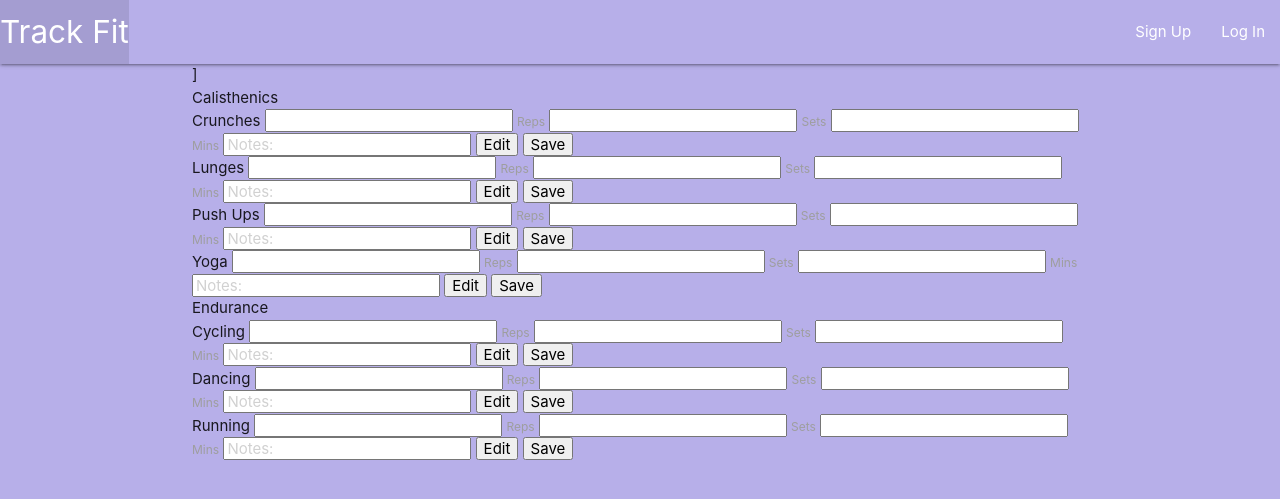
After one commit to aerlikh17/track-fit-app, a Django app: page /log/ in a window 1280 px wide. The commit adds this page. Shown: the top 499 px of the page. Run offline with Django 4.2, Linux system fonts and the light colour scheme.

Commit message:
Log Page HTML

```diff
--- a/main_app/static/css/style.css
+++ b/main_app/static/css/style.css
@@ -9,3 +9,7 @@ nav {
 .page-footer {
     background-color: #b7afe9;
 }
+
+.logPage {
+    background-color: #fff;
+}
--- /dev/null
+++ b/main_app/templates/log.html
@@ -0,0 +1,66 @@
+{% extends 'base.html' %}
+{% block content %}]
+<section class="firstClass">Calisthenics</section>
+<div>Crunches
+    <input type="Reps" name="" id=""> <label for="Reps">Reps</label>
+    <input type="Sets" name="" id=""> <label for="Reps">Sets</label>
+    <input type="Mins" name="" id=""> <label for="Reps">Mins</label>
+    <input type="Notes" name="" id="" placeholder="Notes:">
+    <button>Edit</button>
+    <button>Save</button>
+</div>
+<div>
+    Lunges
+    <input type="Reps" name="" id=""> <label for="Reps">Reps</label>
+    <input type="Sets" name="" id=""> <label for="Reps">Sets</label>
+    <input type="Mins" name="" id=""> <label for="Reps">Mins</label>
+    <input type="Notes" name="" id="" placeholder="Notes:">
+    <button>Edit</button>
+    <button>Save</button>
+</div>
+<div>
+    Push Ups
+    <input type="Reps" name="" id=""> <label for="Reps">Reps</label>
+    <input type="Sets" name="" id=""> <label for="Reps">Sets</label>
+    <input type="Mins" name="" id=""> <label for="Reps">Mins</label>
+    <input type="Notes" name="" id="" placeholder="Notes:">
+    <button>Edit</button>
+    <button>Save</button>
+<div>
+    Yoga
+    <input type="Reps" name="" id=""> <label for="Reps">Reps</label>
+    <input type="Sets" name="" id=""> <label for="Reps">Sets</label>
+    <input type="Mins" name="" id=""> <label for="Reps">Mins</label>
+    <input type="Notes" name="" id="" placeholder="Notes:">
+    <button>Edit</button>
+    <button>Save</button>
+</div>
+</section>
+<section class="secondClass">Endurance</section>
+<div>Cycling
+    <input type="Reps" name="" id=""> <label for="Reps">Reps</label>
+    <input type="Sets" name="" id=""> <label for="Reps">Sets</label>
+    <input type="Mins" name="" id=""> <label for="Reps">Mins</label>
+    <input type="Notes" name="" id="" placeholder="Notes:">
+    <button>Edit</button>
+    <button>Save</button>
+</div>
+<div>
+    Dancing
+    <input type="Reps" name="" id=""> <label for="Reps">Reps</label>
+    <input type="Sets" name="" id=""> <label for="Reps">Sets</label>
+    <input type="Mins" name="" id=""> <label for="Reps">Mins</label>
+    <input type="Notes" name="" id="" placeholder="Notes:">
+    <button>Edit</button>
+    <button>Save</button>
+</div>
+<div>Running
+    <input type="Reps" name="" id=""> <label for="Reps">Reps</label>
+    <input type="Sets" name="" id=""> <label for="Reps">Sets</label>
+    <input type="Mins" name="" id=""> <label for="Reps">Mins</label>
+    <input type="Notes" name="" id="" placeholder="Notes:">
+    <button>Edit</button>
+    <button>Save</button>
+</div>
+</section>
+{% endblock %}
--- a/main_app/urls.py
+++ b/main_app/urls.py
@@ -7,4 +7,5 @@ urlpatterns = [
   path('/', views.home, name='home'),
   path('accounts/', include('django.contrib.auth.urls')),
   path('accounts/signup', views.signup, name='signup'),
+   path('log/', views.log, name='log'),
 ]
--- a/main_app/views.py
+++ b/main_app/views.py
@@ -8,6 +8,8 @@ import uuid
 import boto3
 
 
+def log(request):
+    return render(request, 'log.html')
 
 def home(request):
     return render(request, 'home.html')
```
